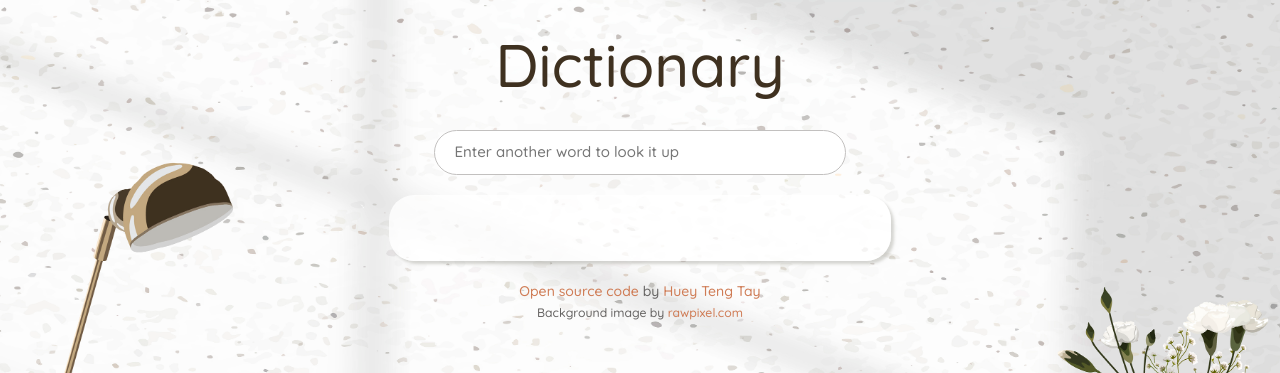
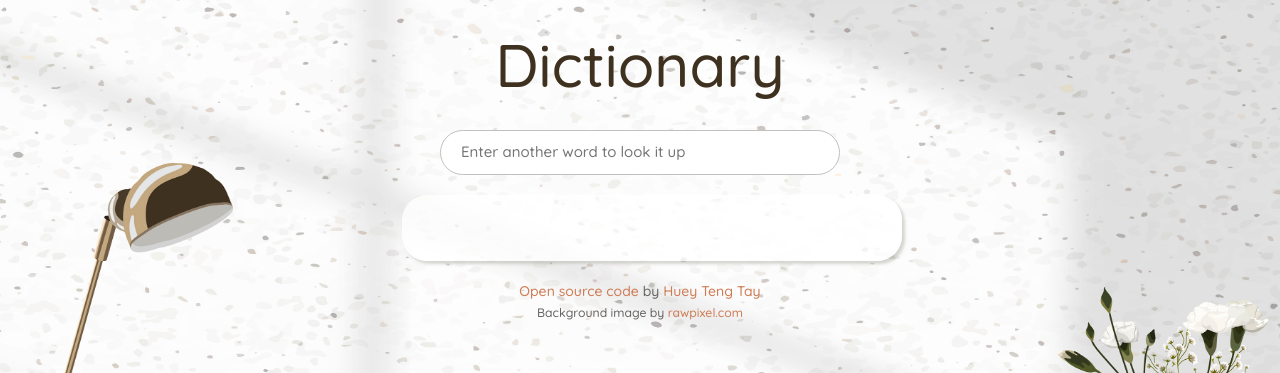
Before and after one commit to hueyteng/dictionary-react-project, a React (Create React App) app: page / in a window 1280 px wide. Shown: the top 373 px of the page. Built offline with nearby package versions, Linux system fonts and the light colour scheme; no server answers; a web font is replaced by a local one.

Commit message:
Updated max-width for container

```diff
--- a/src/App.css
+++ b/src/App.css
@@ -1,5 +1,5 @@
 .App .container {
-  max-width: 500;
+  max-width: 500px;
 }
 
 .App-header {
```
